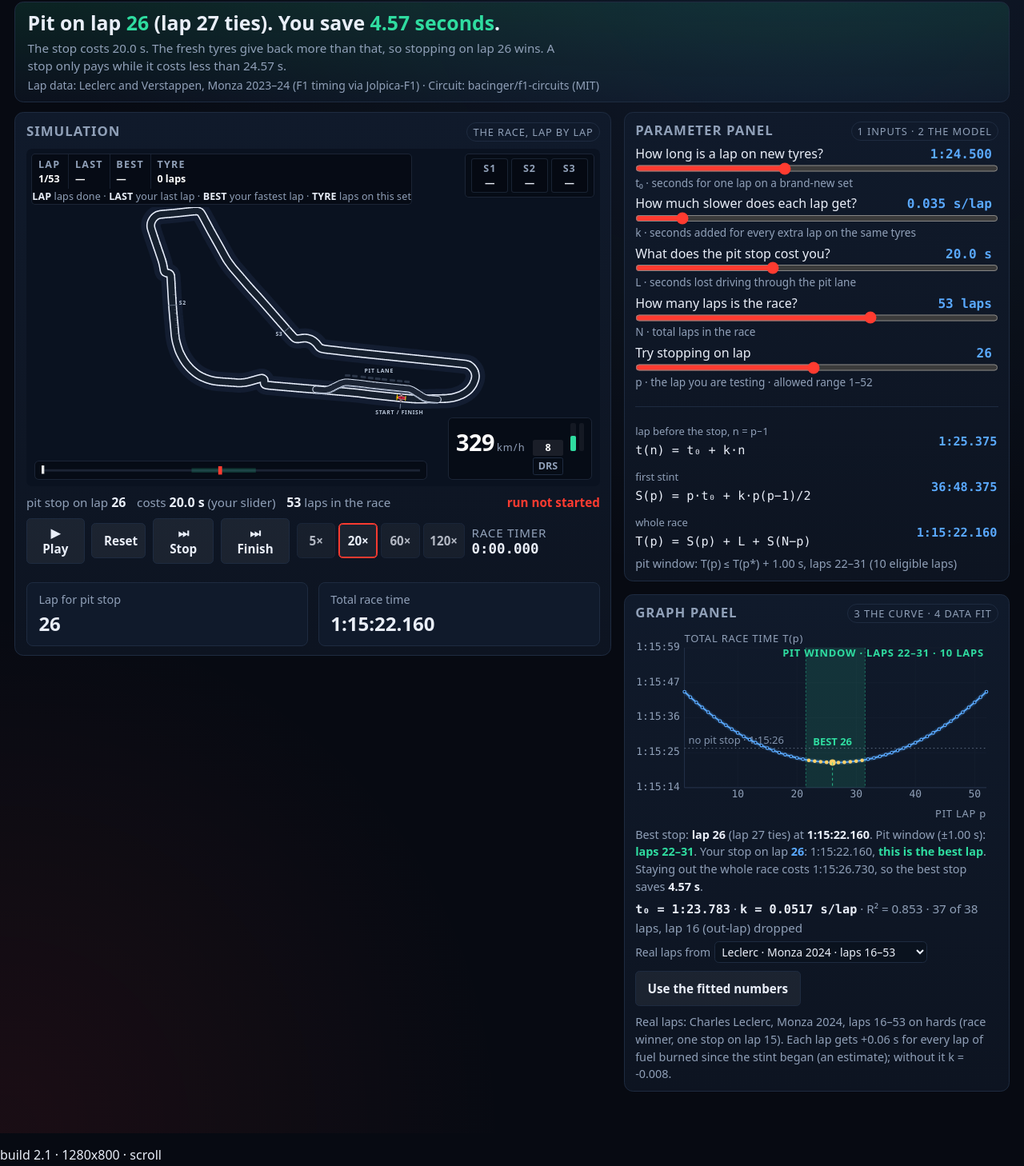
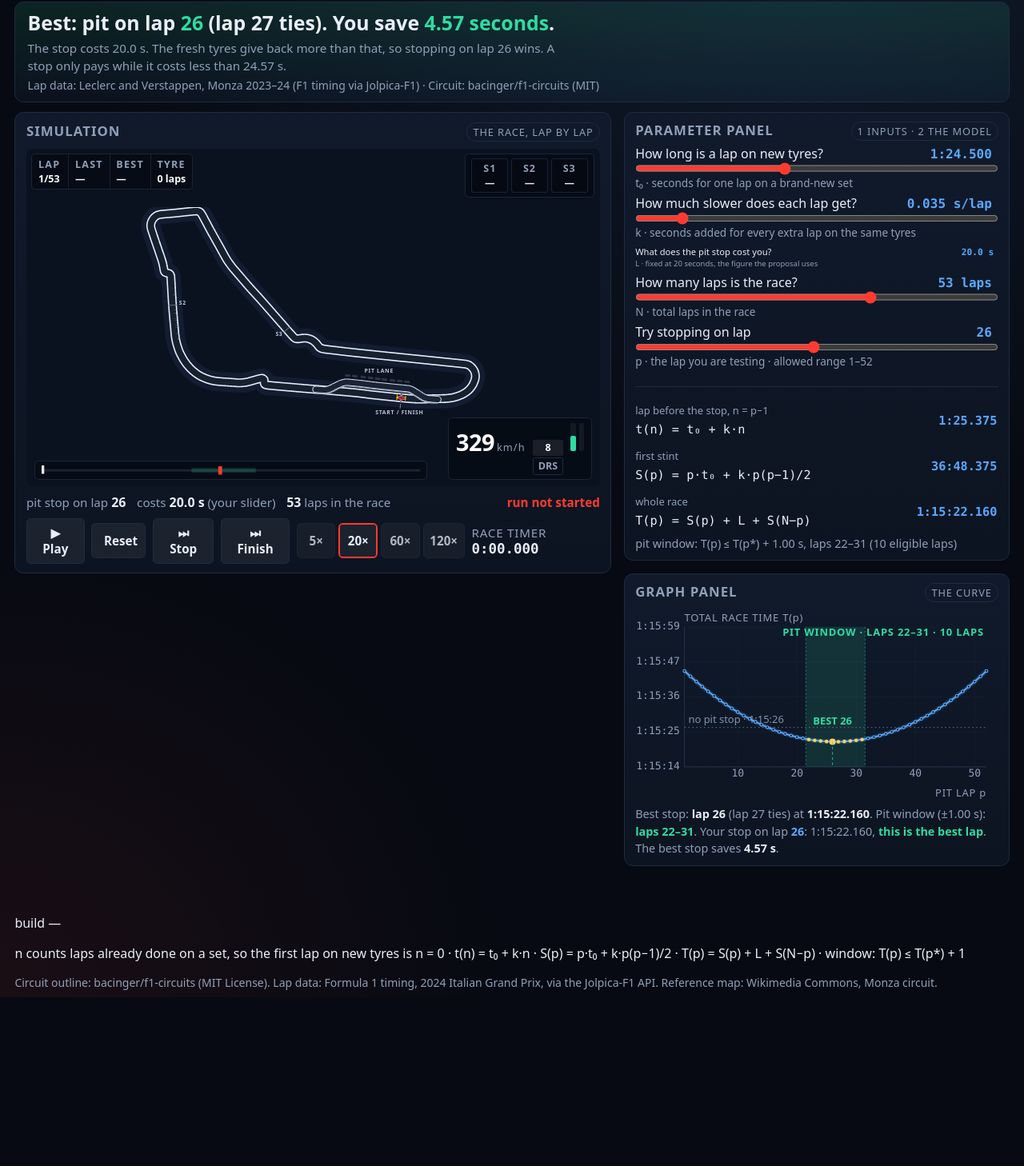
Before and after one commit to Gabizakku/math10-pit-sim, a plain HTML site: page index.html in a window 1280 px wide. Shown: the part 72-1530 px from the top of the page at 80% size. After the commit the page ends 1319 px from the top, so only its background shows below. Drawn offline with Linux system fonts and the light colour scheme.

Commit message:
build 2.4: Venice's cuts - pit loss is a constant 20 s, the duplicate lap/total readouts are gone, the data-fit block is off the page, the tower legend is gone, the band says Best

```diff
--- a/index.html
+++ b/index.html
@@ -935,16 +935,6 @@ main {
         <span class="timer">race timer <b id="clock">0:00.000</b></span>
       </div>
 
-      <div class="readouts">
-        <div class="readout">
-          <span class="rlabel">Lap for pit stop</span>
-          <span class="rnum" id="rd-lap">26</span>
-        </div>
-        <div class="readout">
-          <span class="rlabel">Total race time</span>
-          <span class="rnum" id="rd-time">1:15:22.160</span>
-        </div>
-      </div>
     </section>
 
     <aside id="right">
@@ -974,10 +964,9 @@ main {
           <span class="sub">k · seconds added for every extra lap on the same tyres</span>
         </div>
 
-        <div class="slider">
-          <label for="s-L">What does the pit stop cost you? <span class="val" id="v-L">20.0 s</span></label>
-          <input id="s-L" type="range" min="5" max="45" step="0.5" value="20">
-          <span class="sub">L · seconds lost driving through the pit lane</span>
+        <div class="slider fixed">
+          <label>What does the pit stop cost you? <span class="val" id="v-L">20.0 s</span></label>
+          <span class="sub">L · fixed at 20 seconds, the figure the proposal uses</span>
         </div>
 
         <div class="slider">
@@ -1004,18 +993,11 @@ main {
       <section id="graph" class="panel" aria-label="Total race time by pit lap">
         <div class="panelhead">
           <h2>Graph panel</h2>
-          <span class="tag">3 the curve · 4 data fit</span>
+          <span class="tag">the curve</span>
         </div>
 
         <svg id="chart" viewBox="0 0 560 300" role="img" aria-label="Total race time for every pit lap"></svg>
         <div id="verdict" class="verdict"></div>
-          <div id="fit-readout" class="fitread"></div>
-          <div class="fitrow">
-            <label class="fitsrc">Real laps from <select id="fit-src" aria-label="Whose real lap times the fit uses"></select></label>
-            <button id="fit-use">Use the fitted numbers</button>
-            <span class="note" id="fit-note">—</span>
-          </div>
-        </div>
 
       </section>
 
@@ -1745,8 +1727,7 @@ window.HUD = (function () {
         '<div><b>BEST</b><i id="i-best">—</i></div>' +
         '<div><b>TYRE</b><i id="i-tyre">—</i></div>' +
       '</div>' +
-      '<p class="legend"><b>LAP</b> laps done · <b>LAST</b> your last lap · ' +
-      '<b>BEST</b> your fastest lap · <b>TYRE</b> laps on this set</p>';
+      '';
 
     els = {
       tower: document.getElementById("tower"),
@@ -2297,9 +2278,9 @@ window.TrackMap = (function () {
     S.t0 = parseFloat($("s-t0").value);
     S.k = parseFloat($("s-k").value);
     S.N = parseInt($("s-n").value, 10);
-    /* pit-stop loss is an input: the submitted proposal's panel 1 lists it with
-     * the other sliders, and it is the only input that shows the break-even rule */
-    S.L = parseFloat($("s-L").value);
+    /* pit-stop loss is a constant (Venice, 19 Nov 20:53: "lap cost is not a
+     * parameter and would be set to the constant 20"). */
+    S.L = 20;
     L = S.L;
   }
 
@@ -2466,9 +2447,8 @@ window.TrackMap = (function () {
         : '<span class="warn">+' + extra.toFixed(2) + ' s off the best</span>';
 
     var versus = wonBy >= 0
-      ? 'Staying out the whole race costs ' + fmt(noStop) + ', so the best stop saves <b>' + wonBy.toFixed(2) + ' s</b>.'
-      : 'Staying out costs ' + fmt(noStop) + ', which is <b>' + (-wonBy).toFixed(2) +
-        ' s cheaper</b> than stopping: with this wear the stop does not pay for itself.';
+      ? 'The best stop saves <b>' + wonBy.toFixed(2) + ' s</b>.'
+      : 'At this wear the stop does not pay for itself.';
 
     $("verdict").innerHTML =
       'Best stop: <b>lap ' + win.best + '</b>' + (tieLap() ? ' (lap ' + tieLap() + ' ties)' : '') + ' at <b>' + fmt(best) + '</b>. ' +
@@ -2476,9 +2456,6 @@ window.TrackMap = (function () {
       'Your stop on lap <span class="you">' + S.pit + '</span>: ' + fmt(you) + ', ' + close + '. ' +
       versus;
 
-    var rdLap = $("rd-lap"), rdTime = $("rd-time");
-    if (rdLap) rdLap.textContent = win.best;
-    if (rdTime) rdTime.textContent = fmt(you);
   }
 
   /* The one line a kid reads first: the answer, in plain words.
@@ -2497,17 +2474,15 @@ window.TrackMap = (function () {
 
     if (saved >= 0.05) {
       line.className = "answerline";
-      line.innerHTML = 'Pit on lap <b>' + win.best + '</b>' + (tie ? ' (lap ' + tie + ' ties)' : '') +
+      line.innerHTML = 'Best: pit on lap <b>' + win.best + '</b>' + (tie ? ' (lap ' + tie + ' ties)' : '') +
         '. You save <b>' + saved.toFixed(2) + ' seconds</b>.';
       sub.textContent = 'The stop costs ' + S.L.toFixed(1) + ' s. The fresh tyres give back more than that, so stopping on lap ' +
         win.best + ' wins. A stop only pays while it costs less than ' + be.toFixed(2) + ' s.';
     } else {
       line.className = "answerline warn";
-      line.innerHTML = 'At this pit cost no stop repays itself: the best stop still costs you <b>' +
-        Math.abs(saved).toFixed(2) + ' seconds</b> more than staying out.';
-      sub.textContent = 'At ' + S.L.toFixed(1) + ' s the stop costs more than the fresh tyres give back. A stop only pays if it costs ' +
-        'less than ' + be.toFixed(2) + ' s. In a real dry race the rules still make every car stop once ' +
-        '(two tyre compounds), and the cheapest place for that stop is still lap ' + win.best + '.';
+      line.innerHTML = 'At this wear the stop does not pay for itself: the best stop is still lap <b>' + win.best +
+        '</b>, and it costs <b>' + Math.abs(saved).toFixed(2) + ' seconds</b> more than a race on one set.';
+      sub.textContent = 'A stop only pays if it costs less than ' + be.toFixed(2) + ' s.';
     }
   }
 
@@ -2794,6 +2769,7 @@ window.TrackMap = (function () {
   }
 
   function drawFit() {
+    if (!$("fit-readout")) return;  /* the data-fit block is off the page */
     /* the chart is gone from the page (Venice, 23:31: the fitted line only
      verified the maths). Draw into a detached svg so the readout still fills. */
     var svg = $("fitchart") || document.createElementNS("http://www.w3.org/2000/svg", "svg");
@@ -2880,7 +2856,6 @@ window.TrackMap = (function () {
     if (!v) return;
     $("s-t0").value = v.t0;
     $("s-k").value = v.k;
-    $("s-L").value = v.L;
     $("s-n").value = v.N;
     onParam();
   }
@@ -2894,7 +2869,6 @@ window.TrackMap = (function () {
 
     $("s-t0").value = DEFAULTS.t0;
     $("s-k").value = DEFAULTS.k;
-    $("s-L").value = DEFAULTS.L;
     $("s-n").value = DEFAULTS.N;
 
     readParams();
@@ -2927,7 +2901,7 @@ window.TrackMap = (function () {
       });
     });
 
-    ["s-t0", "s-k", "s-L", "s-n"].forEach(function (id) {
+    ["s-t0", "s-k", "s-n"].forEach(function (id) {
       $(id).addEventListener("input", onParam);
     });
     $("pitlap").addEventListener("input", onPitLap);
```
